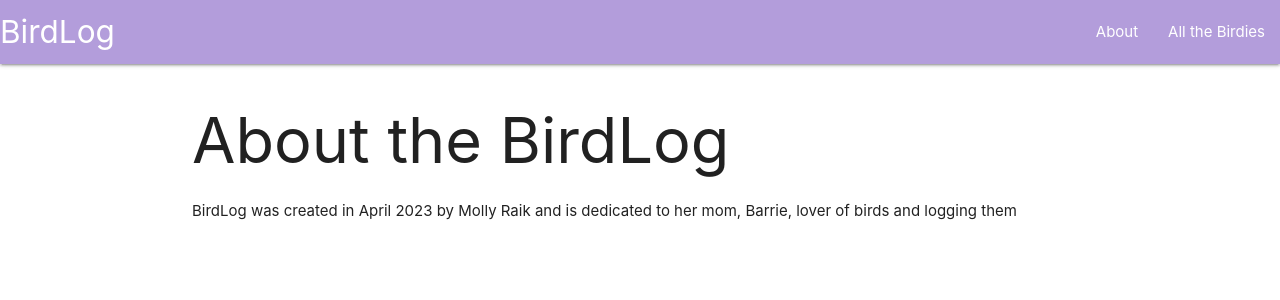
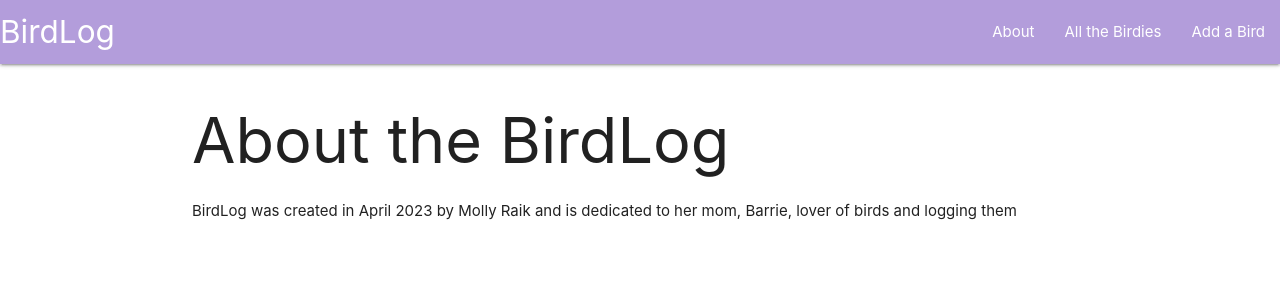
Before and after one commit to mollyraik/birdlog, a Django app: page /about/ in a window 1280 px wide. Shown: the top 300 px of the page. Run offline with Django 4.2, Linux system fonts and the light colour scheme.

Commit message:
wip: adds paths views and links for create, update, delete

```diff
--- a/main_app/templates/base.html
+++ b/main_app/templates/base.html
@@ -27,6 +27,9 @@
                  <li>
                      <a href="{% url 'birds_index' %}">All the Birdies</a>
                  </li>
+                 <li>
+                    <a href="{% url 'bird_create' %}">Add a Bird</a>
+                </li>
              </ul>
          </div>
         </nav>
--- a/main_app/templates/birds/detail.html
+++ b/main_app/templates/birds/detail.html
@@ -16,5 +16,9 @@
         <p>Number Observed: {{ bird.number_observed }}</p>
         <p>Field Notes: {{ bird.field_notes }}</p>
     </div>
+    <div class="card-action">
+        <a href="{% url 'bird_update' bird.id %}">Edit</a>
+        <a href="{% url 'bird_delete' bird.id %}">Delete</a>
+    </div>
 </div>
 {% endblock %}
--- a/main_app/urls.py
+++ b/main_app/urls.py
@@ -6,4 +6,7 @@ urlpatterns = [
     path('about/', views.about, name='about'),
     path('birds/', views.birds_index, name='birds_index'),
     path('birds/<int:bird_id>/', views.bird_detail, name='bird_detail'),
+    path('birds/create/', views.BirdCreate.as_view(), name='bird_create'),
+    path('birds/<int:pk>/update/', views.BirdUpdate.as_view(), name='bird_update'),
+    path('birds/<int:pk>/delete/', views.BirdDelete.as_view(), name='bird_delete'),
 ]
--- a/main_app/views.py
+++ b/main_app/views.py
@@ -1,4 +1,6 @@
 from django.shortcuts import render
+from django.views.generic.edit import CreateView, UpdateView, DeleteView
+from django.views.generic import ListView, DetailView
 from .models import Bird
 
 # Create your views here.
@@ -19,3 +21,18 @@ def bird_detail(request, bird_id):
     return render(request, 'birds/detail.html', {
         'bird': bird,
     })
+
+class BirdCreate(CreateView):
+    model = Bird
+    fields = '__all__'
+    template_name = 'birds/bird_form.html'
+
+class BirdUpdate(UpdateView):
+    model = Bird
+    fields = '__all__'
+    template_name = 'birds/bird_form.html'
+
+class BirdDelete(DeleteView):
+    model = Bird
+    success_url = '/birds/'
+    template_name = 'birds/bird_confirm_delete.html'
```
